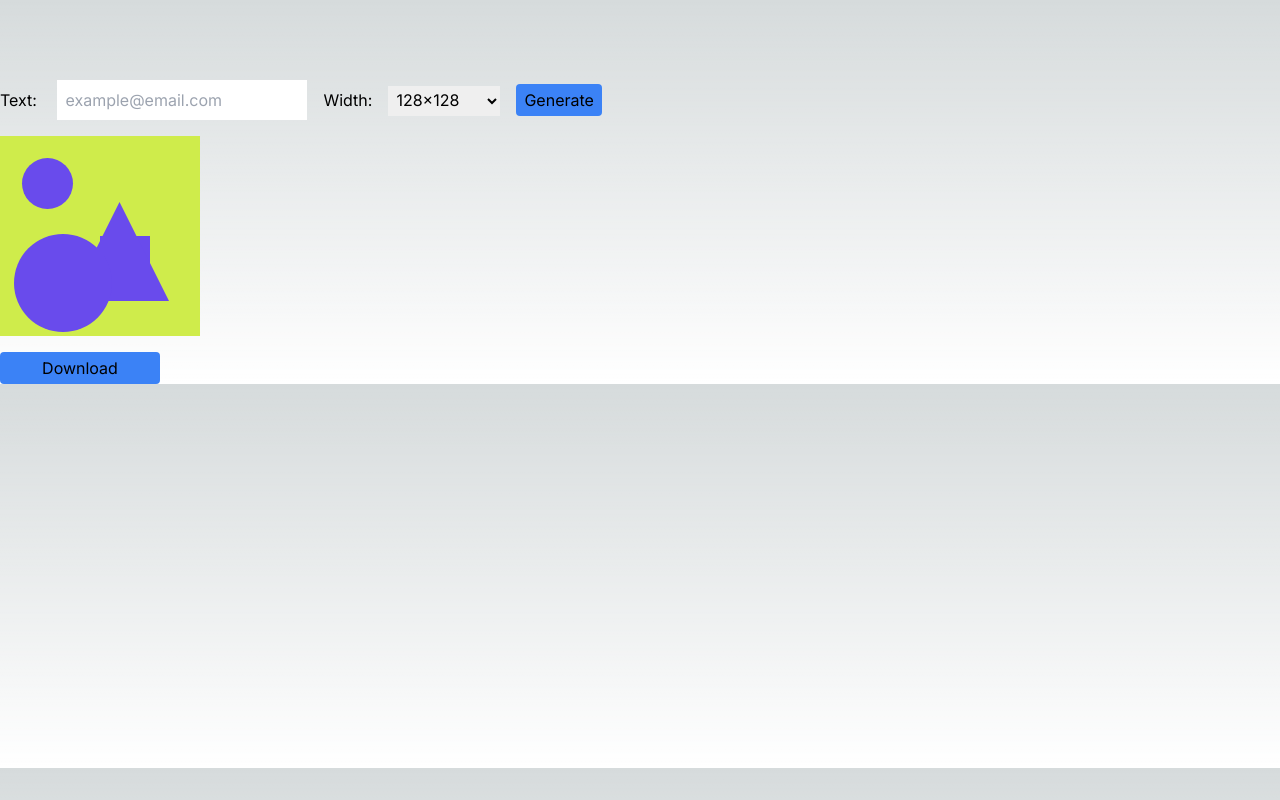
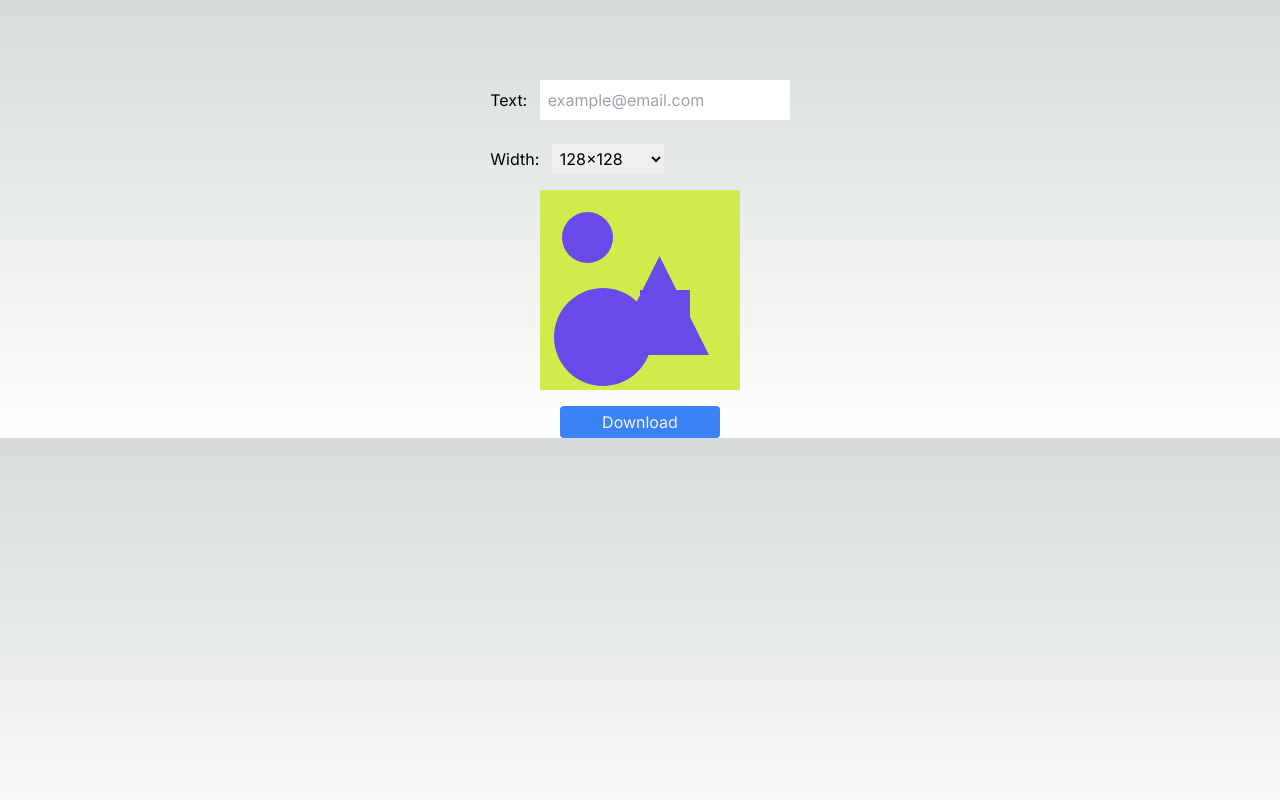
Before and after one commit to kamjin1996/unique-avatar-generator, a Next.js app: page /generator in a window 1280 px wide. Built offline with nearby package versions, Linux system fonts and the light colour scheme.

Commit message:
generator

```diff
--- a/src/app/generator/page.tsx
+++ b/src/app/generator/page.tsx
@@ -80,15 +80,18 @@ const Page = () => {
     }
 
     return (
-        <div className='flex flex-col space-y-4 mt-20'>
-            <div className='space-x-4'>
-                <label>Text:</label> <input className='p-2 dark:text-gray-900' onChange={(e) => {
+        <div className='flex flex-col justify-center items-center space-y-4 mt-20'>
+            <div className='flex flex-col flex justify-start items-start'>
+                <div>
+                    <label>Text: </label> <input className='ml-2 p-2 dark:text-gray-900' onChange={(e) => {
                     setEmailOrText(e.target.value)
                 }
                 } placeholder="example@email.com"/>
-
-                <label>Width:</label>
-                <select className='p-1 dark:text-gray-900' onChange={(e) => {
+                </div>
+                <br></br>
+                <div>
+                    <label>Width: </label>
+                    <select className='ml-2 p-1 dark:text-gray-900' onChange={(e) => {
                         setWidth(parseInt(e.target.value))
                     }} defaultValue="128">
                         <option value="64">64x64</option>
@@ -97,12 +100,11 @@ const Page = () => {
                         <option value="512">512x512</option>
                         <option value="1024">1024x1024</option>
                     </select>
-
-                <button className='bg-blue-500 hover:bg-blue-700 rounded px-2 py-1' onClick={handleGenerate}>Generate
-                </button>
+                </div>
             </div>
             <img className='mt-2' width={width} height={100} src={avatar}/>
-            <button className='w-40 hover:bg-blue-700 bg-blue-500 rounded px-2 py-1' onClick={handleDownload}>Download
+            <button className='w-40 hover:bg-blue-700 bg-blue-500 rounded px-2 py-1 text-gray-100'
+                    onClick={handleDownload}>Download
             </button>
         </div>
 
--- a/src/app/layout.tsx
+++ b/src/app/layout.tsx
@@ -1,12 +1,20 @@
-import type { Metadata } from "next";
+import type {Metadata, Viewport} from "next";
 import { Inter } from "next/font/google";
 import "./globals.css";
 
 const inter = Inter({ subsets: ["latin"] });
 
 export const metadata: Metadata = {
-  title: "Unique Avatar Generator | Generate unique avatars based on text, free and fast",
+  title: "Unique Avatar Generator | Generate unique avatars based on text, Free and fast",
   description: "Generated by create next app",
+};
+
+export const viewport: Viewport = {
+  width: 'device-width',
+  initialScale: 1,
+  maximumScale: 1,
+  minimumScale: 1,
+  userScalable: false,
 };
 
 export default function RootLayout({
```
Lines whose indentation alone changed are shown as unchanged.
